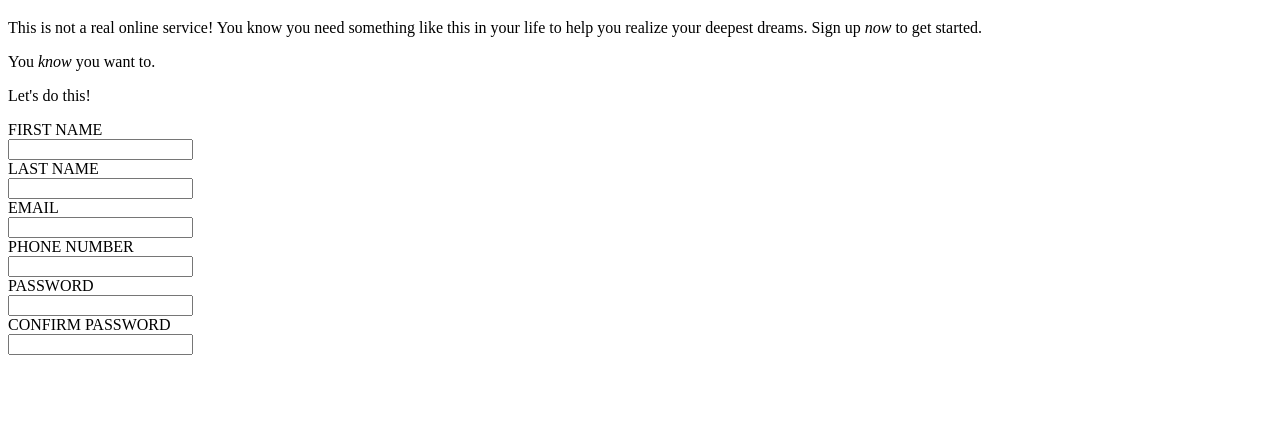
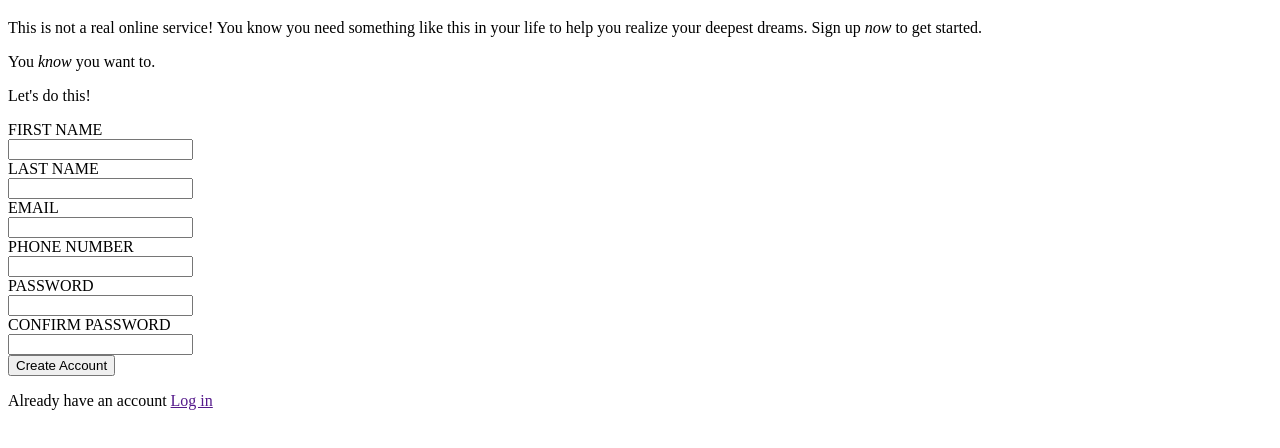
Before and after one commit to troywickliffe/sign-up-form, a plain HTML site: page index.html in a window 1280 px wide. Shown: the part 200-648 px from the top of the page. Drawn offline with Linux system fonts and the light colour scheme.

Commit message:
Add submit form section

```diff
--- a/index.html
+++ b/index.html
@@ -28,7 +28,7 @@
             </div>
             <div class="form">
                 <p>Let's do this!</p>
-                <form>
+                <form id="my-form">
                     <label for="firstname">FIRST NAME</label>
                     <div>
                         <input type="text" id="firstname" name="firstname">
@@ -55,6 +55,10 @@
                     </div>
                 </form>
             </div>
+            <div class="submit">
+                <button type="submit" form="my-form">Create Account</button>
+                <p>Already have an account <a href="">Log in</a></p>
+            </div>
         </div>
     </div>
 </body>
```
